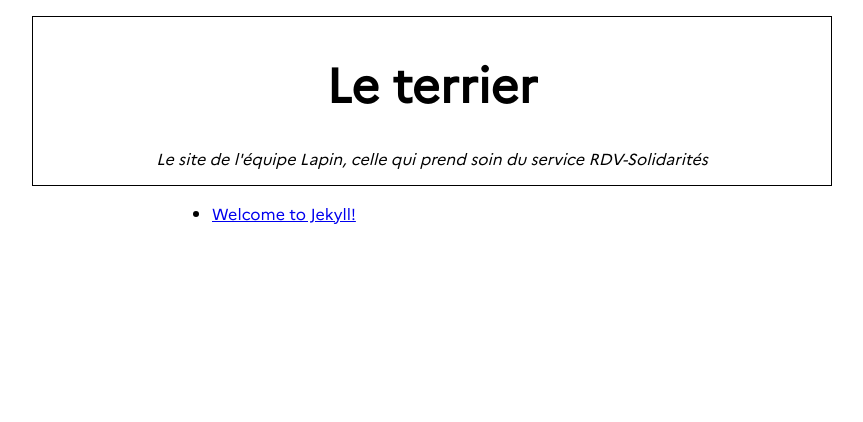
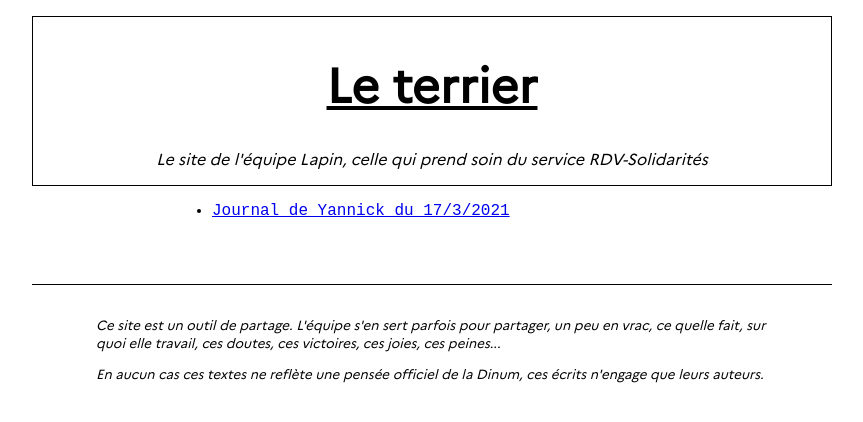
Before and after one commit to rdv-solidarites/rdv-solidarites.github.io, a Jekyll site: the page built from index.markdown, in a window 1280 px wide. Shown: the top 422 px of the page, without its empty margins (208-1071 px from the left). Built offline with Jekyll 4.4.1, drawn with Linux system fonts in a browser that asks for light colours.

Commit message:
rapatrie un premier journal

```diff
--- a/_layouts/default.html
+++ b/_layouts/default.html
@@ -7,11 +7,15 @@
   </head>
   <body class="page">
     <header class="header">
-      <h1 class="big-title">Le terrier</h1>
+      <h1 class="big-title"><a href="/">Le terrier</a></h1>
       <p class="sous-titre">Le site de l'équipe Lapin, celle qui prend soin du service RDV-Solidarités</p>
     </header>
     <main class="main">
       {{ content }}
     </main>
+    <footer class="footer">
+      <p>Ce site est un outil de partage. L'équipe s'en sert parfois pour partager, un peu en vrac, ce quelle fait, sur quoi elle travail, ces doutes, ces victoires, ces joies, ces peines...</p>
+      <p>En aucun cas ces textes ne reflète une pensée officiel de la Dinum, ces écrits n'engage que leurs auteurs.</p>
+    </footer>
   </body>
 </html>
--- a/index.markdown
+++ b/index.markdown
@@ -8,7 +8,7 @@ layout: home
 <ul class="list-posts">
   {% for post in site.posts %}
     <li>
-      <a href="{{ post.url }}">{{ post.title }}</a>
+      <a href="{{ post.url }}">{{ post.title }} du {{ post.date | date: "%-d/%-m/%Y" }}</a>
     </li>
   {% endfor %}
 </ul>
--- a/style.css
+++ b/style.css
@@ -21,6 +21,10 @@
   font-size: 3rem;
 }
 
+.big-title a {
+  color: inherit;
+}
+
 .sous-titre {
   font-style: italic;
 }
@@ -29,3 +33,21 @@
   margin: 1rem auto;
   max-width: 30rem;
 }
+
+.footer {
+  margin-top: 4rem;
+  border-top: 1px solid black;
+  padding: 1rem 4rem;
+  font-size: smaller;
+  font-style: italic;
+}
+
+.date-article {
+  font-size: smaller;
+  font-style: italic;
+}
+
+.main {
+  font-family: monospace;
+  font-size: 1rem;
+}
```
Also changed, not shown: _layouts/post.html (+7 -1 lines), _posts/2021-03-17-yannick.markdown (added, +33 -0 lines), _posts/2021-08-27-welcome-to-jekyll.markdown (deleted, +0 -29 lines).
